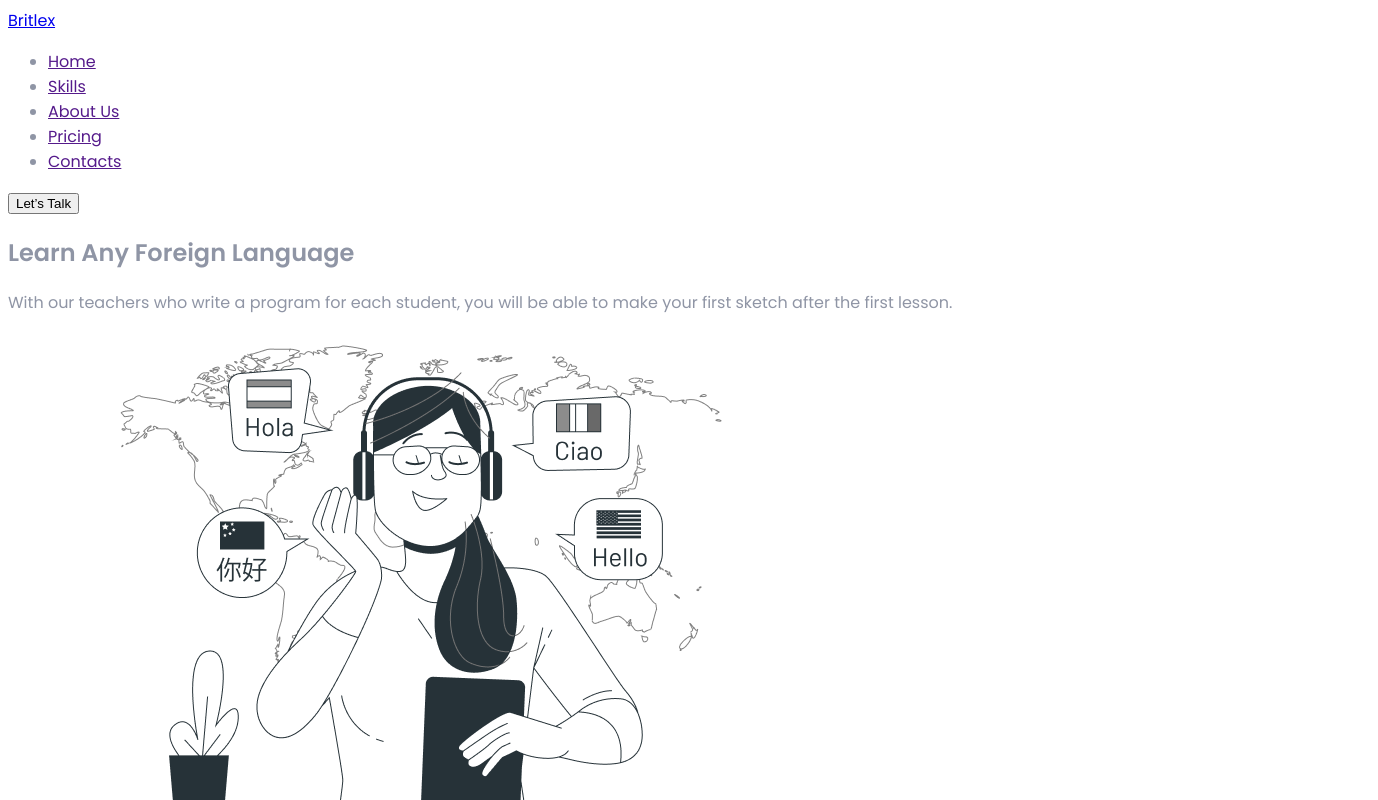
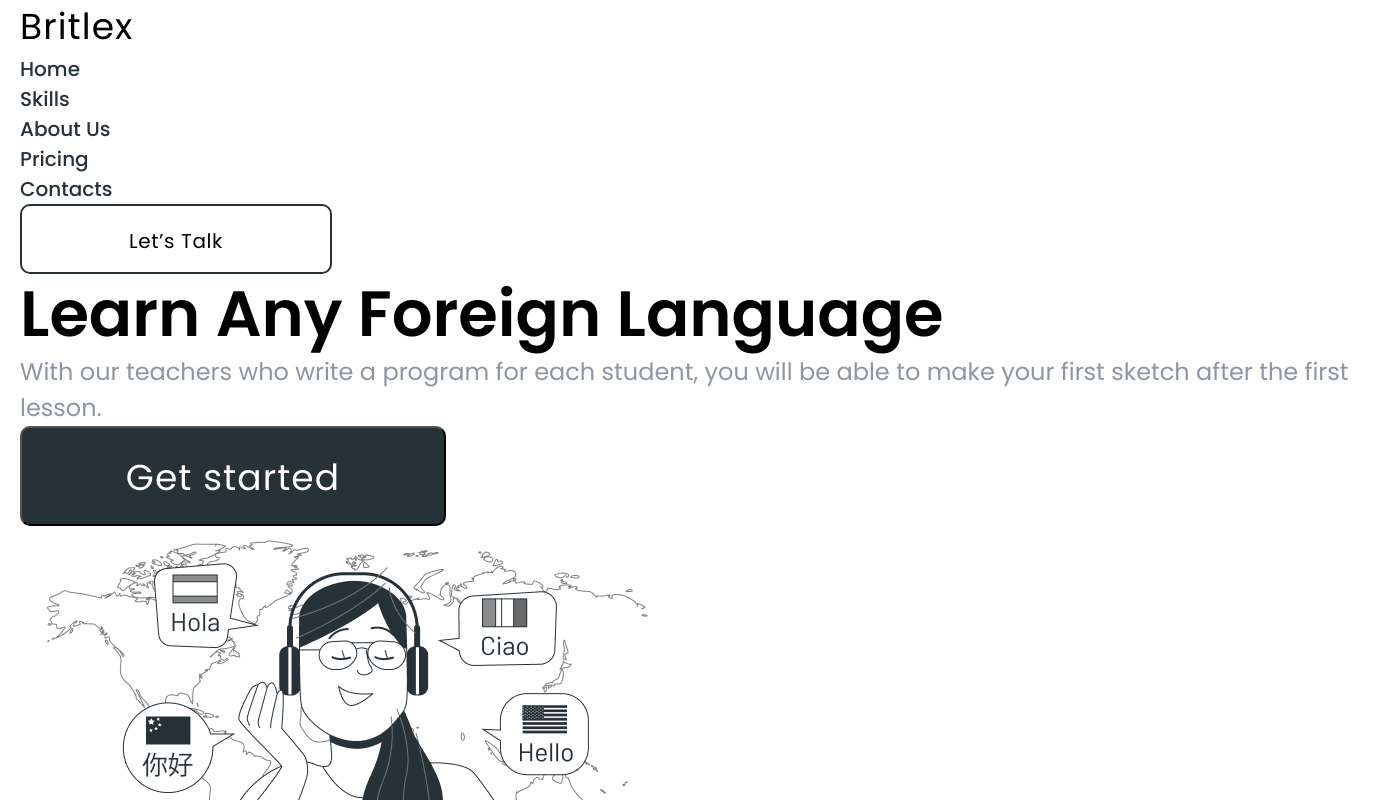
Before and after one commit to AndriiGargat-UA/britlex, a plain HTML site: page index.html in a window 1280 px wide. Shown: the top 800 px of the page, 1378 px wide, since content can reach past the window. Drawn offline with nearby package versions, Linux system fonts and the light colour scheme.

Commit message:
css start

```diff
--- a/css/styles.css
+++ b/css/styles.css
@@ -3,12 +3,135 @@
     --main-font: "Poppins", sans-serif;
 
     /* txt-colors */
-    --main-txt-colors: #8F95A5;
+    --main-txt-color: #8F95A5;
+    --secondary-txt-color: #263238;
+    --black-txt-color: #000000;
+    --white-txt-color: #FFFFFF;
+    --logo-acent: #939393;
+    --numbers-color: #2A3246;
 
+    /* bacground-colors */
+    --skills-bcg-color: #F5F5F5;
+    --button-bcg-color: #263238;
+    --white-color: #FFFFFF;
+
+    /* others */
 
 }
 
+    /* resets */
+h1,
+h2,
+h3,
+h4,
+p {
+    margin: 0;
+}
+
+img {
+    display: block;
+    max-width: 100%;
+    height: auto;
+}
+
+.list {
+    list-style: none;
+    margin: 0;
+    padding: 0;
+}
+
+.link {
+    text-decoration: none;
+    color: inherit;
+}
+
+
+
+    /* common styles */
+
 body {
     font-family: "Poppins", sans-serif;
-    color: var(--main-txt-colors)
-   }
+    color: var(--main-txt-color)
+}
+
+.btn {
+    font-family: inherit;
+    cursor: pointer;
+}
+
+.container {
+    width: 1378px;
+    padding-left: 20px;
+    padding-right: 20px;
+    margin-left: auto;
+    margin-right: auto;
+
+    outline: 1px solid tomato;
+}
+
+   /* header */
+
+.header-logo {
+    font-size: 36px;
+    line-height: 1.5;
+    text-align: center;
+    letter-spacing: 0.03em;
+
+    color: var(--black-txt-color);
+}
+
+.nav-link {
+    font-weight: 500;
+    font-size: 20px;
+    line-height: 1.5;
+
+    color: var(--secondary-txt-color);
+}
+
+.header-btn {
+    display: block;
+    padding: 20px 56px;
+
+    width: 312px;
+    height: 70px;
+
+    font-size: 20px;
+    line-height: 1.5;
+    text-align: center;
+    letter-spacing: 0.03em;
+
+    color: var(--black-txt-color);
+    background-color: var(--white-color);
+
+    border: 2px solid var(--button-bcg-color);
+    border-radius: 10px;
+}
+
+/* hero */
+.hero-title {
+    font-weight: 600;
+    font-size: 64px;
+    line-height: 1.25;
+    color: var(--black-txt-color);
+}
+
+.hero-txt {
+    font-size: 24px;
+    line-height: 1.5;
+}
+
+.hero-btn {
+    display: block;
+    padding: 23px 64px;
+    width: 426px;
+    height: 100px;
+
+    font-size: 36px;
+    line-height: 1.5;
+    text-align: center;
+    letter-spacing: 0.03em;
+    color: var(--white-txt-color);
+
+    background-color: var(--button-bcg-color);
+    border-radius: 10px;
+}
--- a/index.html
+++ b/index.html
@@ -6,6 +6,7 @@
     <meta name="viewport" content="width=device-width, initial-scale=1.0" />
     <title>Britlex</title>
 
+    <!-- Fonts -->
     <link rel="preconnect" href="https://fonts.googleapis.com" />
     <link rel="preconnect" href="https://fonts.gstatic.com" crossorigin />
     <link
@@ -13,45 +14,53 @@
       rel="stylesheet"
     />
 
+    <!-- Style normalize -->
+    <link
+      rel="stylesheet"
+      href="https://cdnjs.cloudflare.com/ajax/libs/modern-normalize/1.1.0/modern-normalize.min.css"
+    />
+
+    <!-- css -->
     <link rel="stylesheet" href="./css/styles.css" />
   </head>
 
   <body>
+    <div class="container">
       <!-- Шапка -->
       <header>
         <nav>
-        <a href="./index.html">Britlex</a>
-        <ul>
+          <a class="link header-logo" href="./index.html">Britlex</a>
+          <ul class="list">
             <li>
-            <a href="">Home</a>
+              <a class="link nav-link" href="">Home</a>
             </li>
             <li>
-            <a href="">Skills</a>
+              <a class="link nav-link" href="">Skills</a>
             </li>
             <li>
-            <a href="">About Us</a>
+              <a class="link nav-link" href="">About Us</a>
             </li>
             <li>
-            <a href="">Pricing</a>
+              <a class="link nav-link" href="">Pricing</a>
             </li>
             <li>
-            <a href="">Contacts</a>
+              <a class="link nav-link" href="">Contacts</a>
             </li>
           </ul>
         </nav>
-      <button type="button">Let’s Talk</button>
+        <button class="btn header-btn" type="button">Let’s Talk</button>
       </header>
 
       <!-- Основний контент -->
       <main>
         <!-- Hero section -->
         <section>
-        <h1>Learn Any Foreign Language</h1>
-        <p>
+          <h1 class="hero-title">Learn Any Foreign Language</h1>
+          <p class="hero-txt">
             With our teachers who write a program for each student, you will be
             able to make your first sketch after the first lesson.
           </p>
-        <button type="button">Get started</button>
+          <button class="btn hero-btn" type="button">Get started</button>
           <img
             src="./images/learning-languages.png"
             alt=""
@@ -63,7 +72,7 @@
         <!-- Skills section -->
         <section>
           <h2>Skills</h2>
-        <ul>
+          <ul class="list">
             <li>
               <img
                 src="./images/skills/shared-goals-bro1.png"
@@ -74,14 +83,15 @@
               <h3>Speaking</h3>
               <p>
                 Improve your English skills and confidence. Live classes and
-              interactive lessons online. 20% extra free for a limited time only
+                interactive lessons online. 20% extra free for a limited time
+                only
               </p>
               <p>
                 Learn English online and improve your skills through our
                 high-quality courses and resources – all designed for adult
                 language learners.
               </p>
-            <a href="">Learn more</a>
+              <a class="link" href="">Learn more</a>
             </li>
             <li>
               <img
@@ -92,10 +102,11 @@
               />
               <h3>Writing</h3>
               <p>
-              One of the most important and extensive areas of natural science,
-              the science that studies substances, also their composition
+                One of the most important and extensive areas of natural
+                science, the science that studies substances, also their
+                composition
               </p>
-            <a href="">Learn more</a>
+              <a class="link" href="">Learn more</a>
             </li>
             <li>
               <img
@@ -106,10 +117,10 @@
               />
               <h3>Reading</h3>
               <p>
-              Perception and response actions of the user resulting from the use
-              and/or upcoming use of the product, system or service
+                Perception and response actions of the user resulting from the
+                use and/or upcoming use of the product, system or service
               </p>
-            <a href="">Learn more</a>
+              <a class="link" href="">Learn more</a>
             </li>
             <li>
               <img
@@ -123,7 +134,7 @@
                 Here you can find activities to practise your listening skills.
                 Listening will help you to improve your understanding
               </p>
-            <a href="">Learn more</a>
+              <a class="link" href="">Learn more</a>
             </li>
           </ul>
         </section>
@@ -133,12 +144,13 @@
           <h2>About Us</h2>
           <p>
             The model offers a framework for discussing problems related to the
-          user's experience, as well as possible ways and means of solving them.
-          Application development begins at the top level (strategy), where the
-          future software product is described quite abstractly from the point
-          of view of the expectations of both users and the customer.
+            user's experience, as well as possible ways and means of solving
+            them. Application development begins at the top level (strategy),
+            where the future software product is described quite abstractly from
+            the point of view of the expectations of both users and the
+            customer.
           </p>
-        <ul>
+          <ul class="list">
             <li>
               <p>800</p>
               <p>Pupils</p>
@@ -163,7 +175,7 @@
         <!-- Pricing section -->
         <section>
           <h2>Pricing</h2>
-        <ul>
+          <ul class="list">
             <li>
               <img
                 src="./images/pricing/online.png"
@@ -218,29 +230,31 @@
           />
           <h2>Contact Us</h2>
           <p>
-          Discover your current English level by taking our free online English
-          test. Sign up to our newsletter for learning tips and free resources
+            Discover your current English level by taking our free online
+            English test. Sign up to our newsletter for learning tips and free
+            resources
           </p>
           <form action="./index.html">
             <input type="text" />
-          <button type="button">Subscribe</button>
+            <button clas="btn" type="button">Subscribe</button>
           </form>
         </section>
       </main>
       <!-- Підвал -->
       <footer>
-      <a href="./index.html">Brit<span>lex</span></a>
-      <ul>
+        <a class="link" href="./index.html">Brit<span>lex</span></a>
+        <ul class="list">
           <li>
-          <a href="">Terms and Conditions</a>
+            <a class="link" href="">Terms and Conditions</a>
           </li>
           <li>
-          <a href="">Privacy Policy</a>
+            <a class="link" href="">Privacy Policy</a>
           </li>
           <li>
-          <a href="">Cookie Policy</a>
+            <a class="link" href="">Cookie Policy</a>
           </li>
         </ul>
       </footer>
+    </div>
   </body>
 </html>
```
Lines whose indentation alone changed are shown as unchanged.
